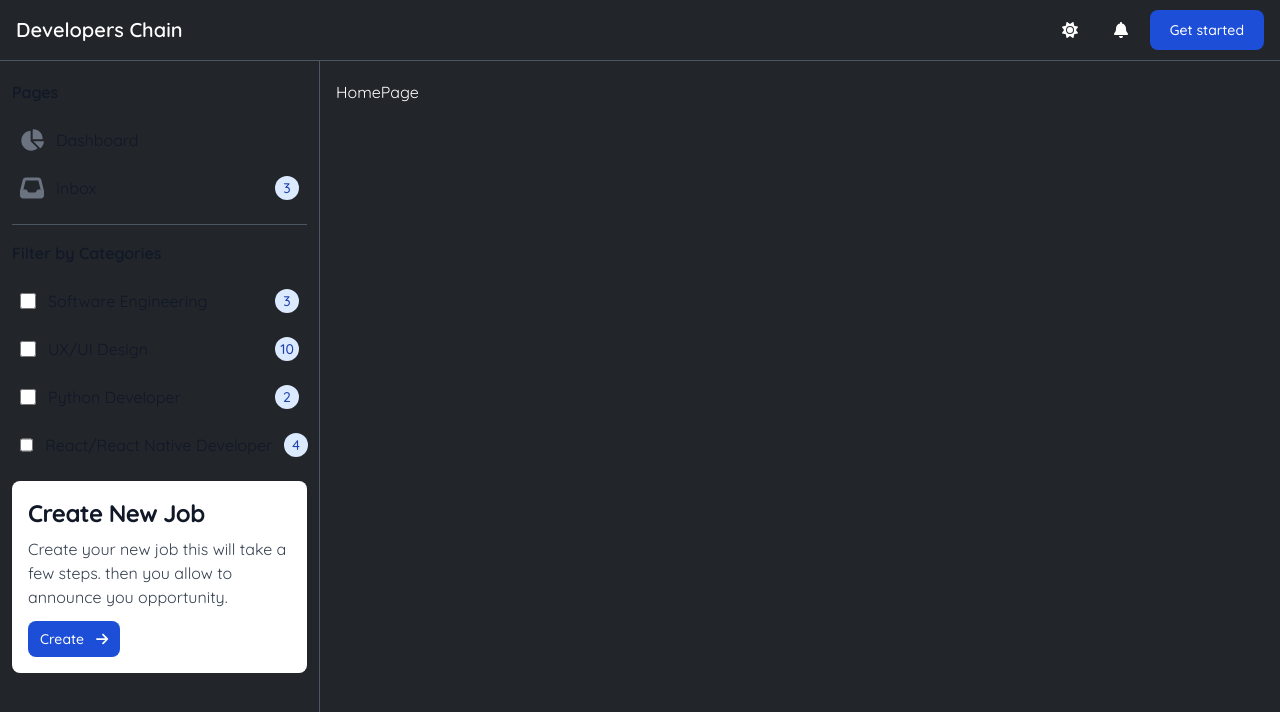
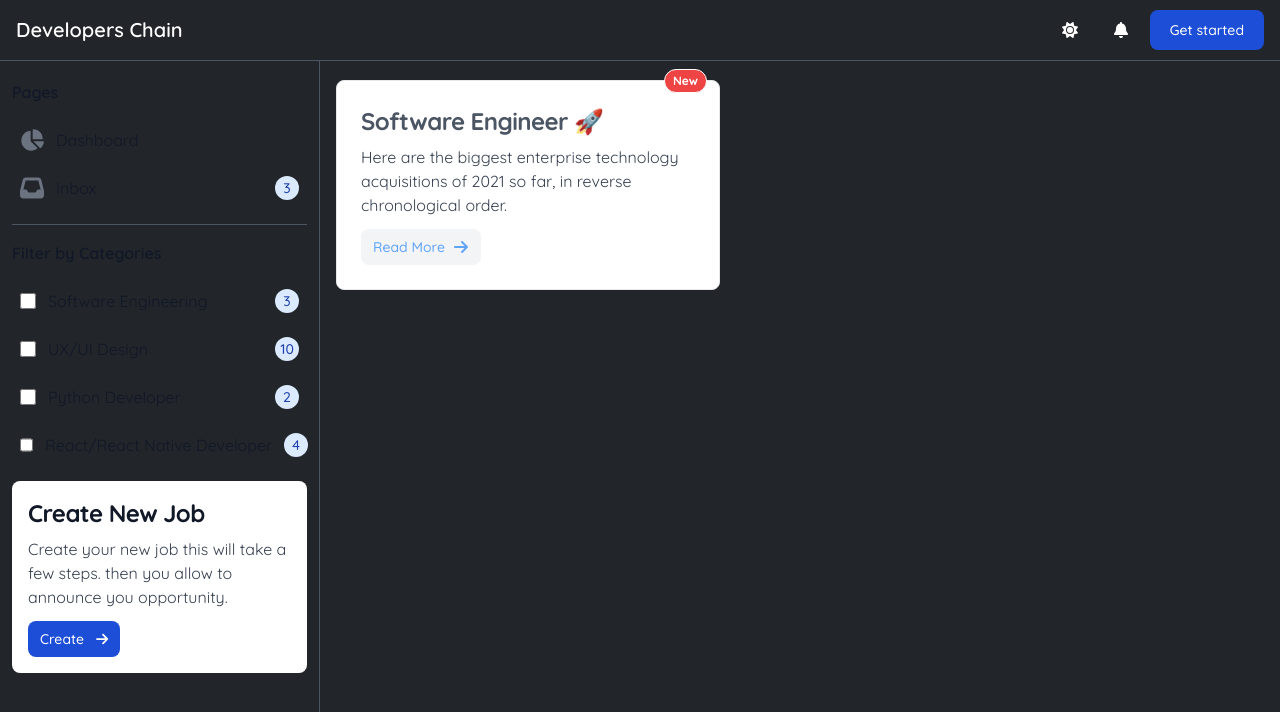
Before and after one commit to aramoh3ni/devchain, a React (Vite) app: page / in a window 1280 px wide. Shown: the top 712 px of the page. Built offline with nearby package versions, Linux system fonts and the light colour scheme.

Commit message:
styling jobBoxCard component

```diff
--- a/src/Pages/HomePage.jsx
+++ b/src/Pages/HomePage.jsx
@@ -1,6 +1,10 @@
+import JobBox from "../components/Home/JobBox"
+
 const HomePage = () => {
   return (
-    <div>HomePage</div>
+    <div>
+      <JobBox />
+    </div>
   )
 }
 
--- a/src/components/Home/JobBox.jsx
+++ b/src/components/Home/JobBox.jsx
@@ -1,6 +1,49 @@
-const JobBox = () => {
+import { FontAwesomeIcon } from "@fortawesome/react-fontawesome"
+import {
+  faArrowRight,
+  faBriefcaseClock,
+} from "@fortawesome/free-solid-svg-icons"
+
+const styles = {
+  jobBoxWrapper: `relative max-w-sm p-6 bg-white border-default border-gray-200 rounded-lg dark:bg-secondary dark:border-gray-700 hover:shadow-lg`,
+  jobBoxTitle: `mb-2 text-2xl font-bold tracking-tight text-gray-600 dark:text-white`,
+  jobBoxText: `mb-3 font-normal text-gray-700 dark:text-gray-200`,
+  jobBoxFooterWrapper: `flex justify-between items-end`,
+  jobBoxButton: `inline-flex items-center px-3 py-2 text-sm font-medium text-blue-400 hover:text-blue-600 bg-gray-100 rounded-lg hover:bg-gray-100 dark:bg-white dark:hover:bg-gray-200`,
+  jobBoxButtonIcon: `w-4 h-4 ml-2`,
+  jobBoxTimeSpan: `inline-flex items-end rounded-full text-sm`,
+  jobBoxBadge: `absolute inline-flex items-center justify-center w-auto h-6 px-2 text-xs font-bold text-white bg-red-500 border-default border-white rounded-full -top-3 right-3 dark:border-gray-600`
+}
+
+const JobBox = ({title, text, buttonText, timeSpan, isNew}) => {
   return (
-    <div>JobBox</div>
+    <div className={styles.jobBoxWrapper}>
+      <a href="">
+        <h5 className={styles.jobBoxTitle}>Software Engineer 🚀</h5>
+      </a>
+      <p className={styles.jobBoxText}>
+        Here are the biggest enterprise technology acquisitions of 2021 so far,
+        in reverse chronological order.
+      </p>
+      <div className={styles.jobBoxFooterWrapper}>
+        <a href="" className={styles.jobBoxButton}>
+          Read More
+          <FontAwesomeIcon
+            className={styles.jobBoxButtonIcon}
+            icon={faArrowRight}
+          />
+        </a>
+        <div className={styles.jobBoxTimeSpan}>
+          <span>
+          3 hours ago
+          <FontAwesomeIcon icon={faBriefcaseClock} className="ml-3" />
+          </span>
+        </div>
+      </div>
+      <div className={styles.jobBoxBadge}>
+        New
+      </div>
+    </div>
   )
 }
 
```
